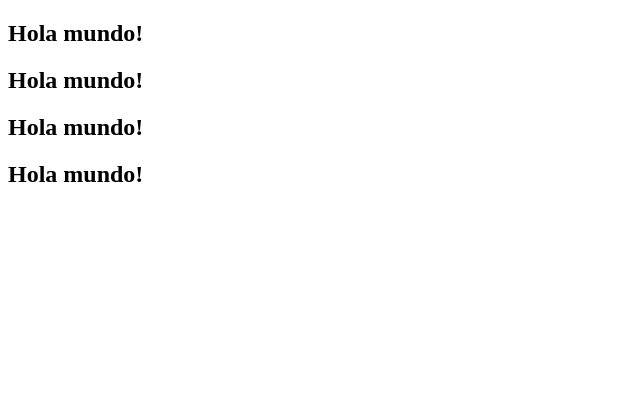
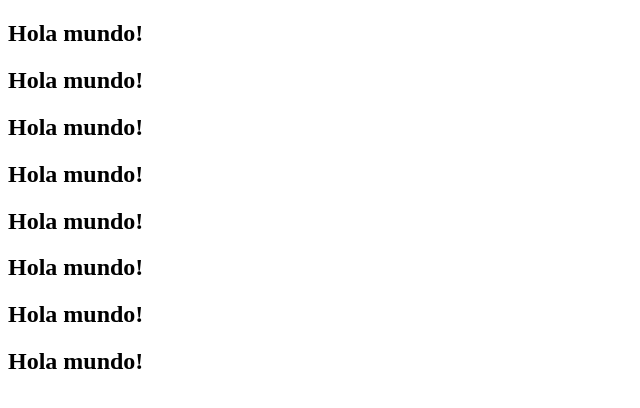
Before and after one commit to chkaren66/pruebaGit, a plain HTML site: page index.html in a window 1280 px wide. Shown: the whole page, without its empty margins (0-640 px from the left). Drawn offline with Linux system fonts and the light colour scheme.

Commit message:
Agregando la funcionalidad

```diff
--- a/index.html
+++ b/index.html
@@ -11,6 +11,9 @@
     <h2>Hola mundo!</h2>
     <h2>Hola mundo!</h2>
     <h2>Hola mundo!</h2>
-
+    <h2>Hola mundo!</h2>
+    <h2>Hola mundo!</h2>
+    <h2>Hola mundo!</h2>
+    <h2>Hola mundo!</h2>
 </body>
 </html>
```
